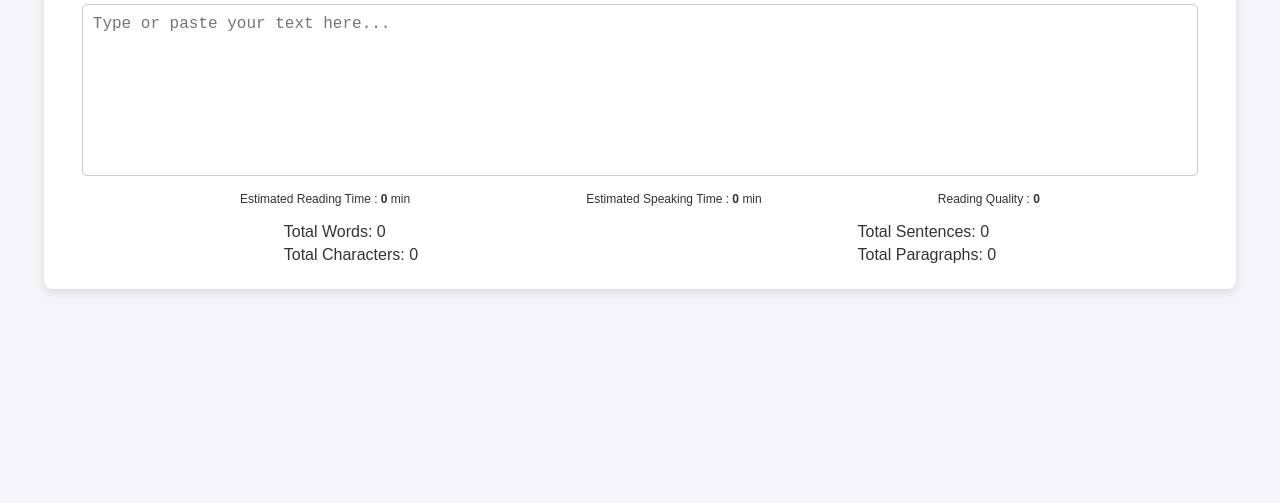
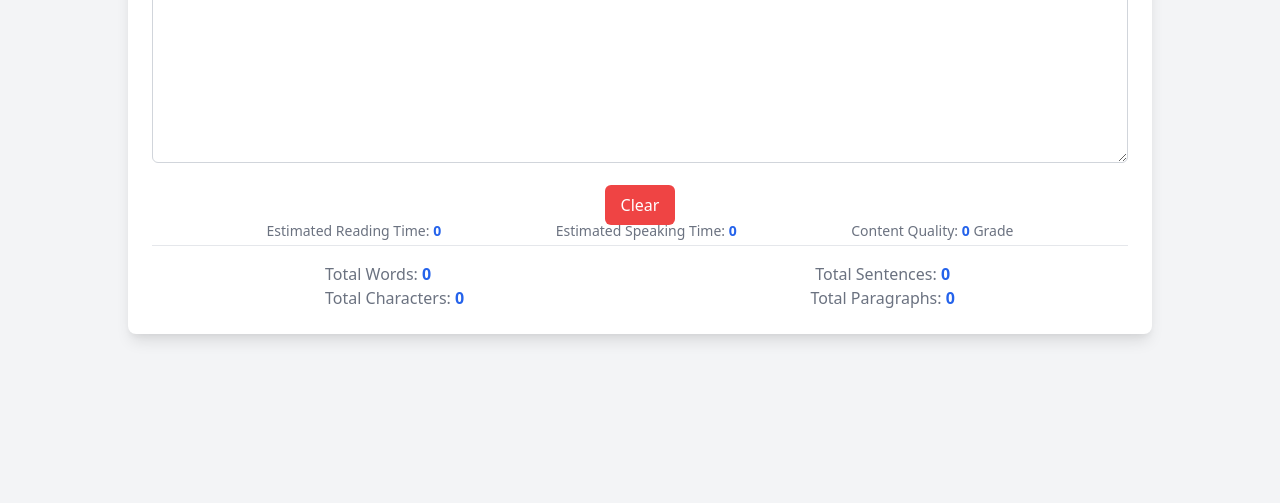
Before and after one commit to kibria-khandaker/TextAnalyzer, a plain HTML site: page index.html in a window 1280 px wide. Shown: the part 297-800 px from the top of the page. Drawn offline with nearby package versions, Linux system fonts and the light colour scheme.

Commit message:
Update CSS with tailwind.min.css CDN

```diff
--- a/index.html
+++ b/index.html
@@ -4,25 +4,33 @@
     <meta charset="UTF-8">
     <meta name="viewport" content="width=device-width, initial-scale=1.0">
     <title>Text Analyzer</title>
-    <link rel="stylesheet" href="style.css">
+    <!-- Tailwind CSS CDN -->
+    <link href="https://cdn.jsdelivr.net/npm/tailwindcss@2.2.19/dist/tailwind.min.css" rel="stylesheet">
 </head>
-<body>
-    <div class="counter-container">
-        <h2>Text Analyzer</h2>
-        <textarea id="textInput" placeholder="Type or paste your text here..." rows="8"></textarea>
-        <div class="counts_item_3" >
-            <p>Estimated Reading Time : <span id="readingTime"  title="Reading time (assuming 275 words per minute)" > 0 </span> min </p>
-            <p>Estimated Speaking Time : <span id="speakingTime"  title="Speaking time (assuming 180 words per minute)"> 0 </span> min </p>
-            <p>Reading Quality : <span id="gradeLevel" title="Flesch-Kincaid Grade Level" > 0 </span></p>
-        </div>
-        <div class="counts">
-            <div class="counts_item_1" >
-                <p>Total Words: <span id="wordCount">0</span></p>
-                <p>Total Characters: <span id="charCount">0</span></p>
+<body class="bg-gray-100 flex justify-center items-center h-screen">
+    <div class="w-full max-w-screen-lg bg-white p-6 rounded-lg shadow-lg text-center">
+        <h2 class="text-2xl font-semibold text-indigo-400 mb-4">Text Analyzer</h2>
+
+        <textarea id="textInput" class="w-full p-3 border border-gray-300 rounded-md focus:outline-none focus:ring focus:ring-blue-200" placeholder="Type or paste your text here..." rows="8"></textarea>
+
+        <!-- Clear Button -->
+        <button id="clearButton" class="mt-4 px-4 py-2 bg-red-500 text-white rounded-md hover:bg-red-600 focus:outline-none focus:ring focus:ring-red-300">Clear</button>
+
+        <div class="m-0 p-0 text-gray-500">
+            <div class="flex justify-evenly -mt-1 pb-1 text-sm border-b">
+                <p>Estimated Reading Time: <span id="readingTime" title="Reading time (assuming 275 words per minute)" class="font-semibold text-blue-600">0</span></p>
+                <p>Estimated Speaking Time: <span id="speakingTime" title="Speaking time (assuming 180 words per minute)" class="font-semibold text-blue-600">0</span></p>
+                <p>Content Quality: <span id="gradeLevel" title="Flesch-Kincaid Grade Level" class="font-semibold text-blue-600">0</span> Grade</p>
             </div>
-            <div class="counts_item_2" >
-                <p>Total Sentences: <span id="sentenceCount">0</span></p>
-                <p>Total Paragraphs: <span id="paragraphCount">0</span></p>
+            <div class="flex justify-around mt-4">
+                <div class="text-left">
+                    <p>Total Words: <span id="wordCount" class="font-semibold text-blue-600">0</span></p>
+                    <p>Total Characters: <span id="charCount" class="font-semibold text-blue-600">0</span></p>
+                </div>
+                <div class="">
+                    <p>Total Sentences: <span id="sentenceCount" class="font-semibold text-blue-600">0</span></p>
+                    <p>Total Paragraphs: <span id="paragraphCount" class="font-semibold text-blue-600">0</span></p>
+                </div>
             </div>
         </div>
     </div>
--- a/script.js
+++ b/script.js
@@ -1,5 +1,14 @@
 document.getElementById("textInput").addEventListener("input", function() {
-    const text = this.value.trim();
+    updateCounts();
+});
+
+document.getElementById("clearButton").addEventListener("click", function() {
+    document.getElementById("textInput").value = "";  // Clear the textarea
+    updateCounts();  // Reset all counters
+});
+
+function updateCounts() {
+    const text = document.getElementById("textInput").value.trim();
 
     // Character count
     const charCount = text.length;
@@ -44,4 +53,4 @@ document.getElementById("textInput").addEventListener("input", function() {
     document.getElementById("readingTime").textContent = formattedReadingTime;
     document.getElementById("speakingTime").textContent = formattedSpeakingTime;
     document.getElementById("gradeLevel").textContent = gradeReadingLevel;
-});
+}
--- a/style.css
+++ /dev/null
@@ -1,66 +0,0 @@
-body {
-    font-family: Arial, sans-serif;
-    display: flex;
-    justify-content: center;
-    align-items: center;
-    height: 100vh;
-    margin: 0;
-    background-color: #f4f4f9;
-}
-
-.counter-container {
-    width: 90%;
-    text-align: center;
-    background-color: #ffffff;
-    padding: 20px;
-    border-radius: 8px;
-    box-shadow: 0 4px 8px rgba(0, 0, 0, 0.1);
-}
-
-textarea {
-    width: 95%;
-    height: 150px;
-    padding: 10px;
-    font-size: 16px;
-    resize: none;
-    border: 1px solid #ccc;
-    border-radius: 5px;
-    outline: none;
-}
-
-textarea:focus {
-    border-color: #007bff;
-}
-
-p {
-    font-size: 16px;
-    color: #333;
-}
-
-.counts{
-    display: flex;
-    align-content: space-between;
-    justify-content: space-around;
-    align-items: center;
-    flex-direction: row;
-    flex-wrap: wrap;
-    text-align: left;
-}
-.counts_item_3 {
-    display: flex;
-    flex-direction: row;
-    flex-wrap: wrap;
-    align-content: center;
-    justify-content: space-evenly;
-    align-items: center;
-}
-.counts_item_3 p {
-    font-size: 12px;
-    text-align: right;
-}
-.counts_item_3 p span {
-    font-weight: bold;
-}
-.counts p {
-    margin: 5px 0;
-}
```
